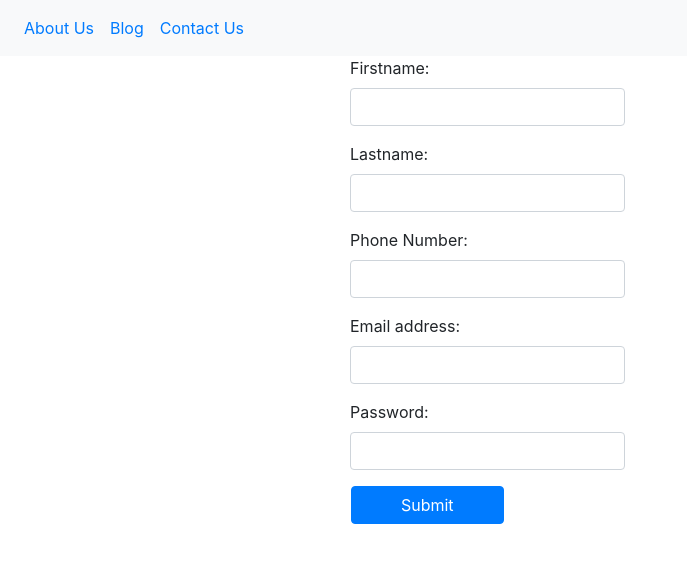
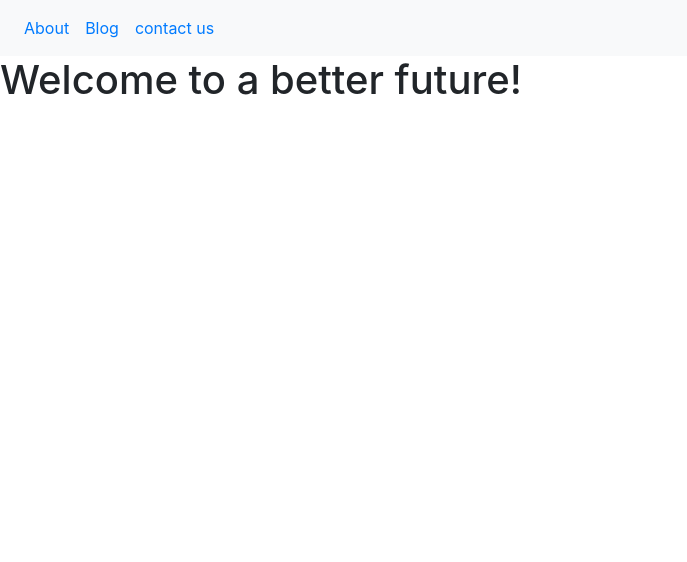
Before and after one commit to sultanMachido/PiggyBank, a website: page index.html in a window 1280 px wide. Shown: the whole page, without its empty margins (0-687 px from the left). Drawn offline with Linux system fonts and the light colour scheme.

Commit message:
updating

```diff
--- a/index.html
+++ b/index.html
@@ -15,55 +15,30 @@
                     <!-- Links -->
                     <ul class="navbar-nav">
                       <li class="nav-item">
-                        <a class="nav-link" href="#">About Us</a>
+                        <a class="nav-link" href="#">About</a>
                       </li>
                       <li class="nav-item">
                         <a class="nav-link" href="#">Blog</a>
                       </li>
                       <li class="nav-item">
-                        <a class="nav-link" href="#">Contact Us</a>
+                        <a class="nav-link" href="#">contact us</a>
                       </li>
                     </ul>
 
                   </nav>
 
+  <div class="jumbo-image">
+    <h1>Welcome to a better future!</h1>
+  </div>
 
 
 
 
-            <form id="register-form" >
-                  <div class="col-md-6 mx-auto">
-                        <div class="form-group col-md-6">
-                            <label for="firstname">Firstname:</label>
-                            <input type="text" class="form-control" id="firstname">
-                    </div>
-                    <div class="form-group col-md-6">
-                        <label for="lastname">Lastname:</label>
-                        <input type="text" class="form-control" id="lastname">
-                    </div>
-                    <div class="form-group col-md-6">
-                            <label for="phone">Phone Number:</label>
-                            <input type="text" class="form-control" id="phone">
-                    </div>
-                    <div class="form-group col-md-6">
-                      <label for="email">Email address:</label>
-                      <input type="email" class="form-control" id="email">
-                    </div>
-                    <div class="form-group col-md-6">
-                      <label for="pwd">Password:</label>
-                      <input type="password" class="form-control" id="pwd">
-                    </div>
-
-                    <button type="submit" class="btn btn-primary col-sm-3 ml-3">Submit</button>
-
-              </div>
-          </form>
 
 
 
 
 <script src="./js/jquery-3.4.1.js"></script>
 <script src="./js/piggybank.js"></script>
-<script src="./js/register.js"></script>
 </body>
 </html>
```
